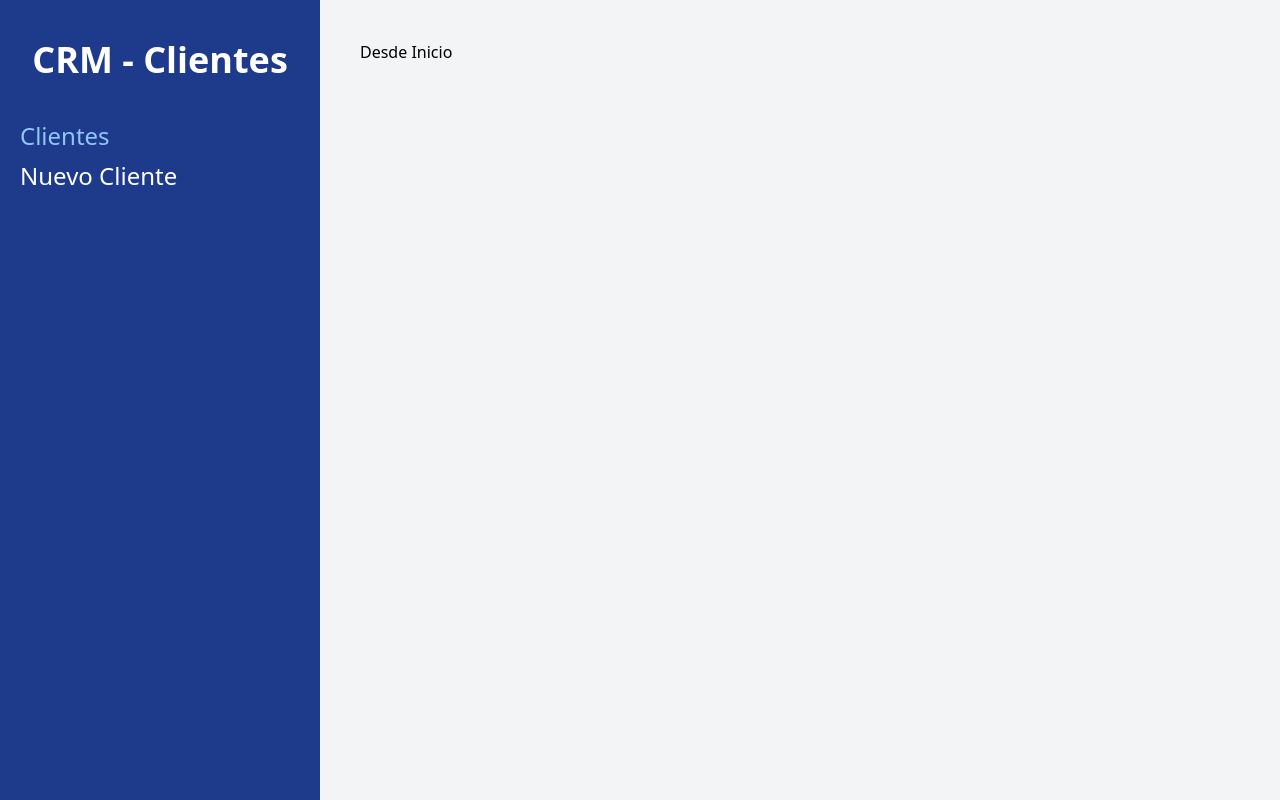
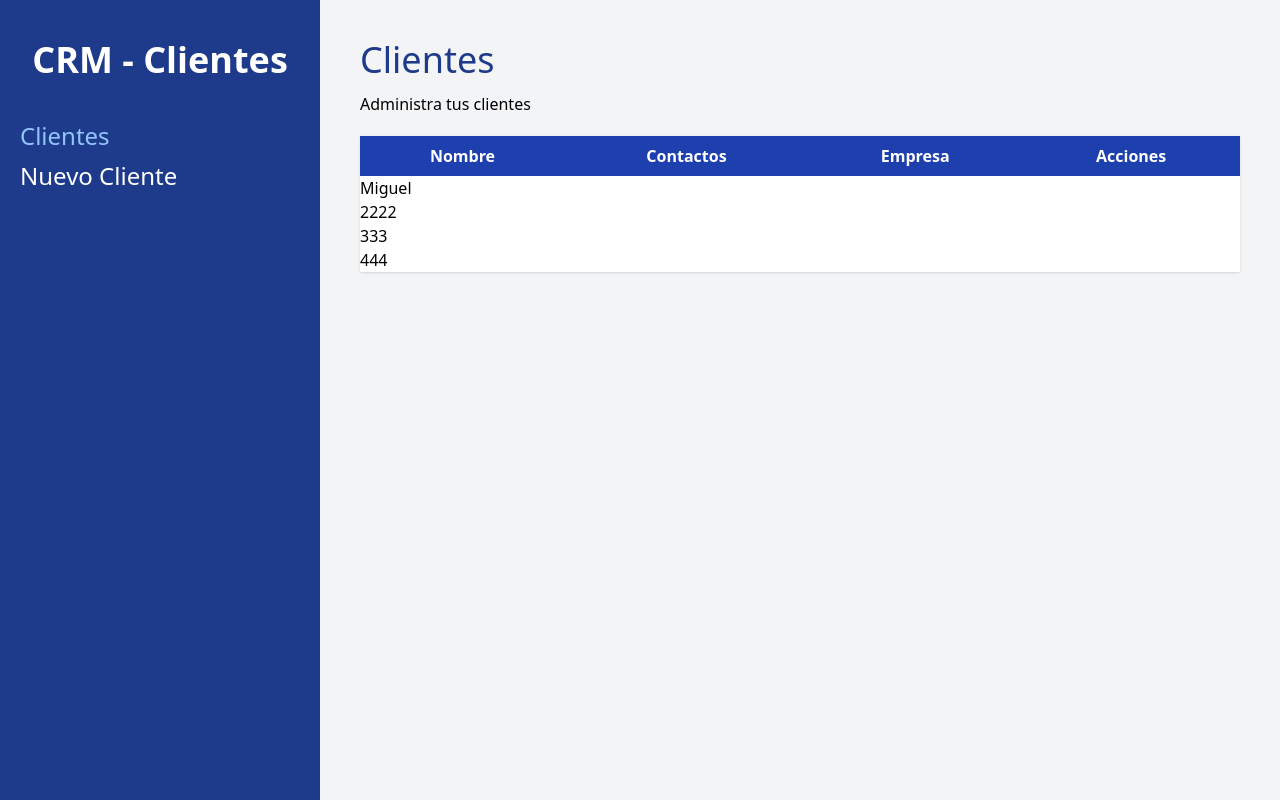
Before and after one commit to miguelblanque/crm-react, a React (Vite) app: page /clientes in a window 1280 px wide. Built offline with nearby package versions, Linux system fonts and the light colour scheme; data requests are answered from the project's data file.

Commit message:
Creando tabla para mostrar Cliente

```diff
--- a/db.json
+++ b/db.json
@@ -23,6 +23,14 @@
       "telefono": "333333333",
       "notas": "",
       "id": 3
+    },
+    {
+      "nombre": "444",
+      "empresa": "4",
+      "email": "4@email.com",
+      "telefono": "44444444",
+      "notas": "",
+      "id": 4
     }
   ]
 }
--- /dev/null
+++ b/src/components/Cliente.jsx
@@ -0,0 +1,11 @@
+import React from 'react'
+
+const Cliente = ({cliente}) => {
+  return (
+    <div>
+        <h1>{cliente.nombre}</h1>
+    </div>
+  )
+}
+
+export default Cliente
--- a/src/components/Formulario.jsx
+++ b/src/components/Formulario.jsx
@@ -143,7 +143,7 @@
                       type="text"
                       className="mt-2 block w-full p-3 bg-gray-50 h-40"
                       placeholder="Notas del cliente"
-                      name="nombre"
+                      name="notas"
                     />
 
                 </div>
--- a/src/paginas/Inicio.jsx
+++ b/src/paginas/Inicio.jsx
@@ -1,4 +1,5 @@
 import {useEffect , useState} from 'react'
+import Cliente from '../components/Cliente'
 
 const Inicio = () => {
 
@@ -11,18 +12,44 @@
            const respuesta = await fetch(url)
            const resultado = await respuesta.json()
 
-           console.log(resultado)
+            console.log(resultado)
+           setClientes(resultado)
 
         }catch (error){
           console.log (error)
         }
       }
+      orbtenerClientesAPI()
   },[])
 
   return (
-    <div>
-        <h1>Desde Inicio</h1>
-    </div>
+    <>
+    <h1 className="front-black text-4xl text-blue-900">Clientes</h1>
+    <p className="mt-3">Administra tus clientes</p>
+
+    <table className="w-full mt-5 table-auto shadow bg-white">
+      <thead className="bg-blue-800 text-white">
+    <tr>
+      <th className="p-2">Nombre</th>
+      <th className="p-2">Contactos</th>
+      <th className="p-2">Empresa</th>
+      <th className="p-2">Acciones</th>
+    </tr>
+      </thead>
+
+      <tbody>
+      {clientes.map( cliente => (
+        <Cliente
+           key={cliente.id}
+           cliente={cliente}
+        />
+      ))}
+      </tbody>
+
+    </table>
+
+
+    </>
   )
 }
 
--- a/src/paginas/NuevoCliente.jsx
+++ b/src/paginas/NuevoCliente.jsx
@@ -4,7 +4,7 @@
 const NuevoCliente = () => {
   return (
    <>
-        <h1 className="front-black text-4xl text-blue-900">Desde NuevoCliente</h1>
+        <h1 className="front-black text-4xl text-blue-900">Nuevo Cliente</h1>
         <p className="mt-3">LLena los siguientes campos para registrar un cliente</p>
 
         <Formulario />
```
